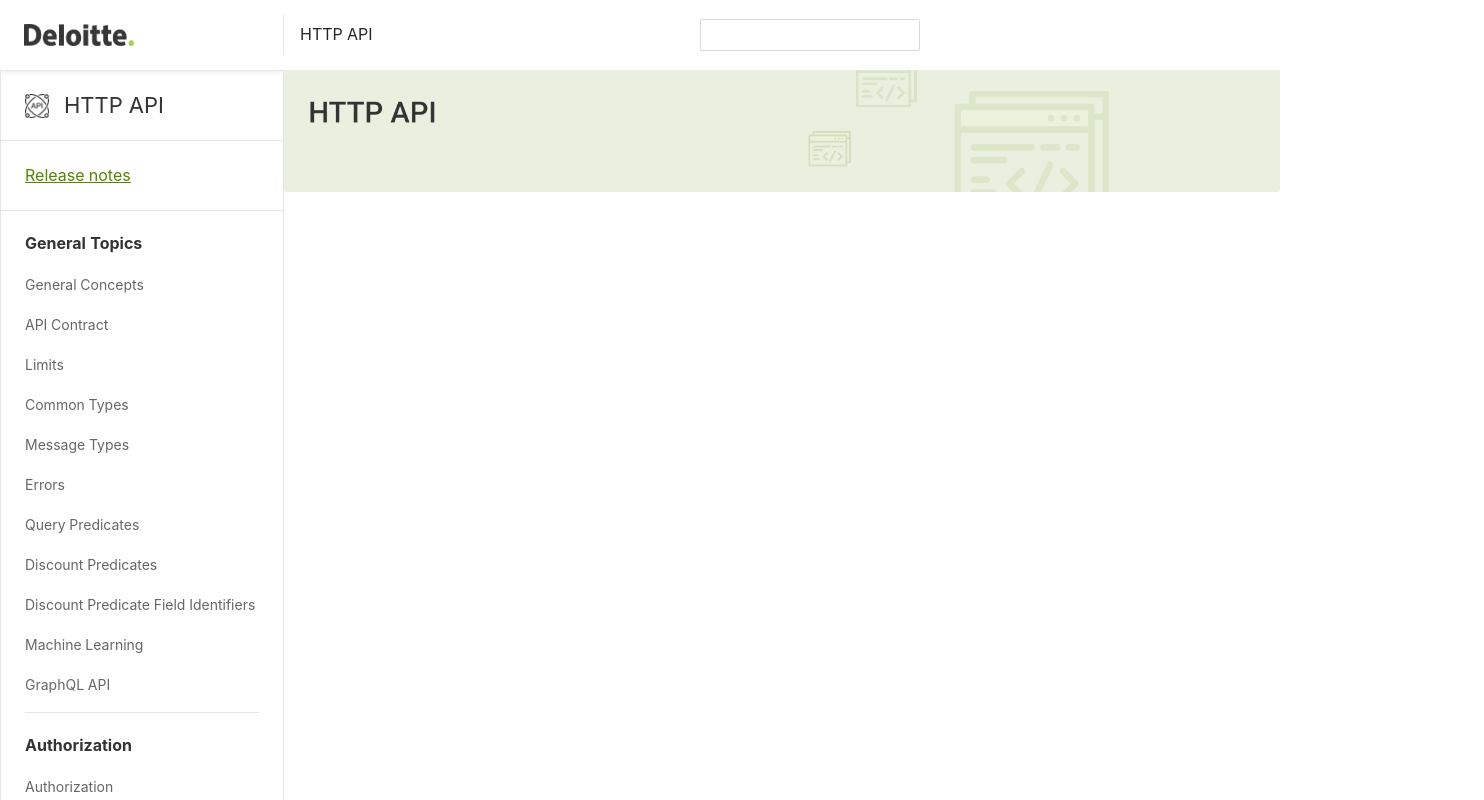
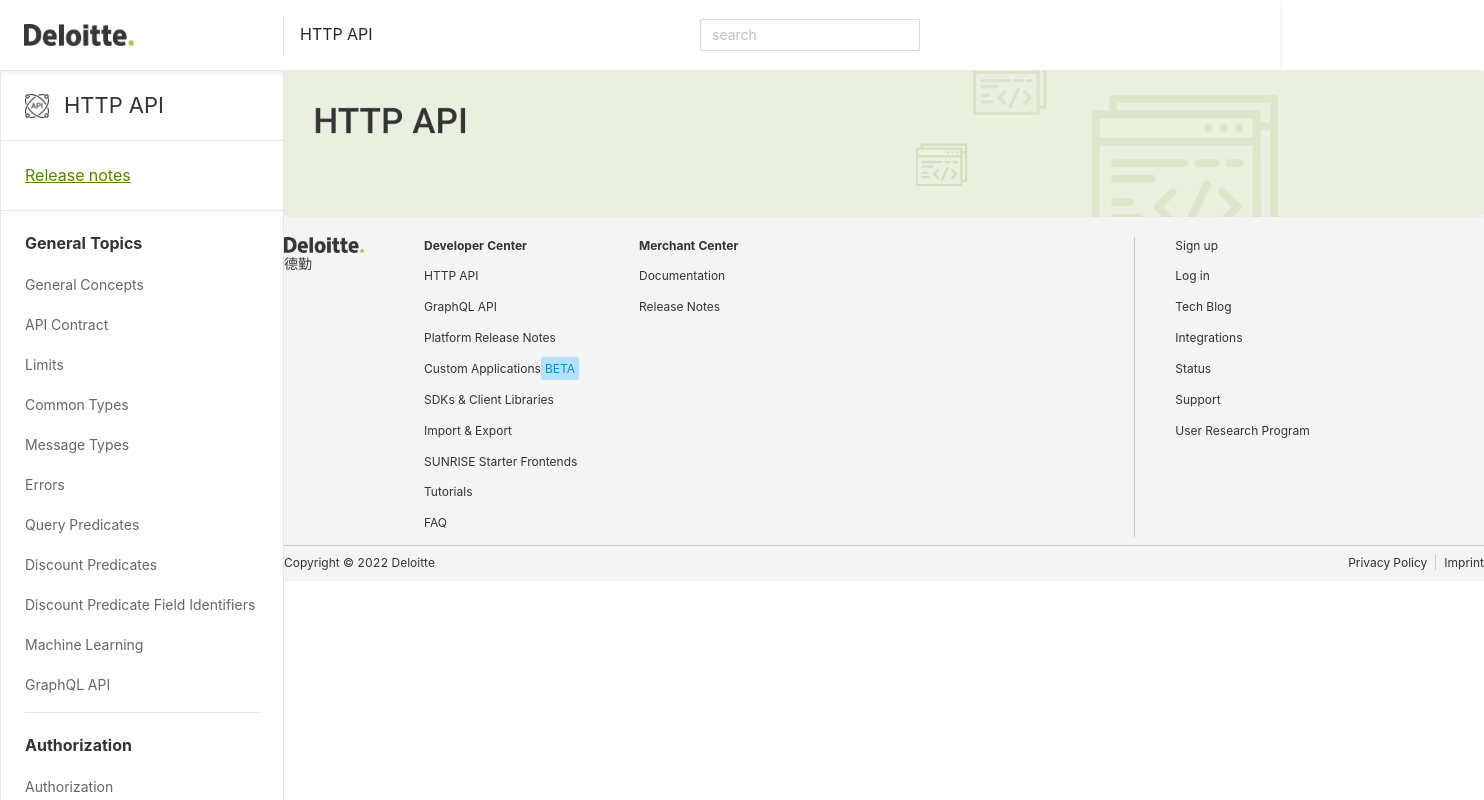
Before and after one commit to chhd-l/api-platform, a React (Create React App) app: page /detail in a window 1280 px wide. Shown: the top 800 px of the page, 1484 px wide, since content can reach past the window. Built offline with nearby package versions, Linux system fonts and the light colour scheme.

Commit message:
http api 左侧菜单调整

```diff
--- a/src/components/common/Layout/Header/DetailHeader/index.tsx
+++ b/src/components/common/Layout/Header/DetailHeader/index.tsx
@@ -37,7 +37,7 @@
           </Divider>
           <div className="ml-4 text-am16">HTTP API</div>
         </div>
-        <SearchInput suffix={<IconFont type="icon-bianzu" />} style={{ marginRight: 360 }} />
+        <SearchInput suffix={<IconFont type="icon-bianzu" />} style={{ marginRight: 360 }} placeholder="search" />
       </div>
     </HeaderBox>
   )
--- a/src/views/Detail/index.tsx
+++ b/src/views/Detail/index.tsx
@@ -5,6 +5,7 @@
 import { IconFont } from '../../components/common/IconFont'
 import api_bg from '../../assets/image/api_bg.png'
 import { useState } from 'react'
+import Footer from '../../components/common/Footer'
 
 export type LeftMenuProps = { width?: string; height?: string }
 const LeftMenu = styled.div<LeftMenuProps>`
@@ -70,11 +71,12 @@
     <div>
       <DetailHeader />
       <div className="flex">
-        <div>
+        <div className="">
           <LeftMenu height="70px" className="flex">
             <Icon src={icon} />
             <div className="text-am_333333 text-am22">HTTP API</div>
           </LeftMenu>
+          <div className="fixed overflow-y-scroll w-am284">
             <LeftMenu
               height="70px"
               className="flex"
@@ -98,12 +100,14 @@
               ))}
             </LeftMenu>
           </div>
+        </div>
         <div>
           {showNotes ? (
             <div className="h-am200 text-am48 font-medium w-full pl-am39">HTTP API</div>
           ) : (
             <img src={api_bg} alt="" />
           )}
+          <Footer />
         </div>
       </div>
     </div>
--- a/src/views/Home/index.tsx
+++ b/src/views/Home/index.tsx
@@ -29,7 +29,9 @@
         <div className="w-am1200 m-auto">
           <Product />
           <SDKTooling />
-          <div className="text-am_568300 text-am16 text-left underline mt-2">See all SDKs and tools...</div>
+          <div className="text-am_568300 text-am16 text-left underline mt-2 cursor-pointer">
+            See all SDKs and tools...
+          </div>
           <ReleaseNotes />
         </div>
       </div>
--- a/src/views/Search/components/AMSearch/index.tsx
+++ b/src/views/Search/components/AMSearch/index.tsx
@@ -26,7 +26,7 @@
 export const AMSearch = () => {
   return (
     <Img>
-      <SearchInput prefix={<IconFont type="icon-bianzu" />} placeholder="input search content" allowClear />
+      <SearchInput prefix={<IconFont type="icon-bianzu" />} placeholder="Input search content" allowClear />
     </Img>
   )
 }
```
Lines whose indentation alone changed are shown as unchanged.
